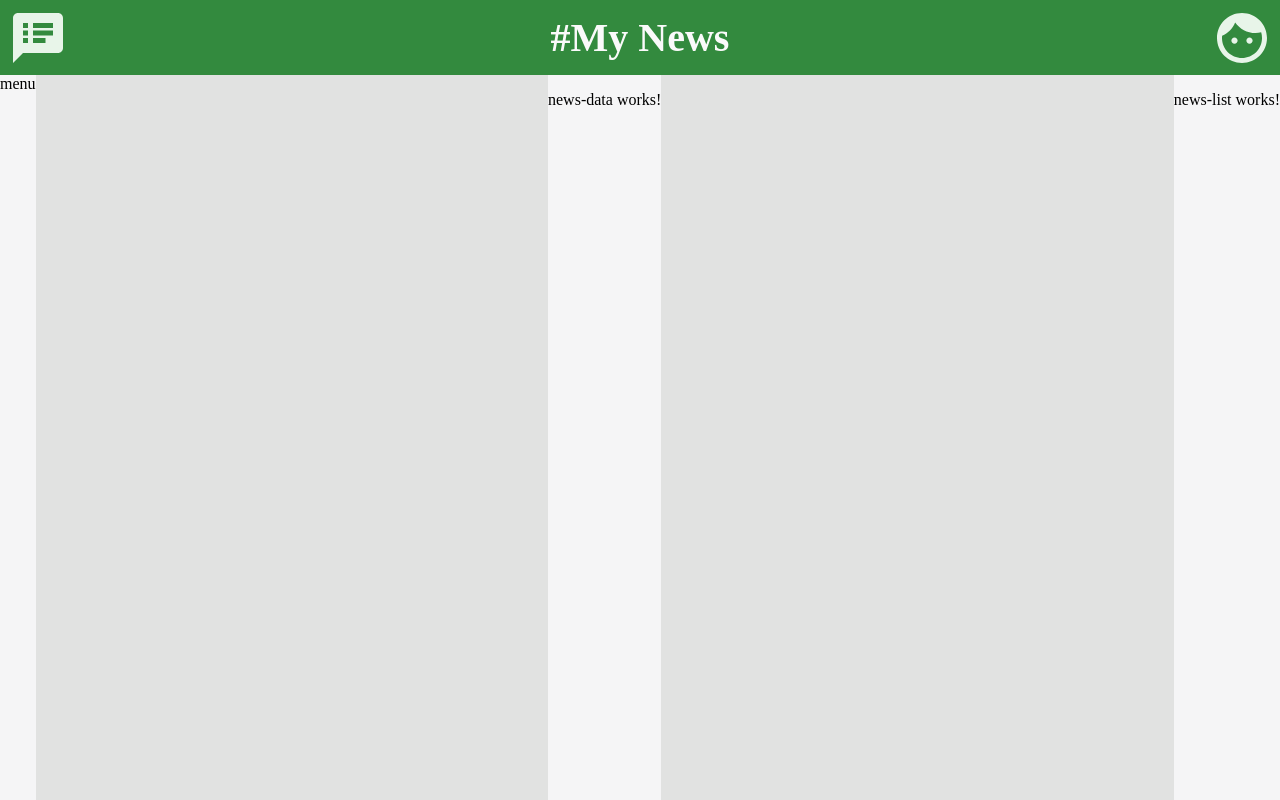
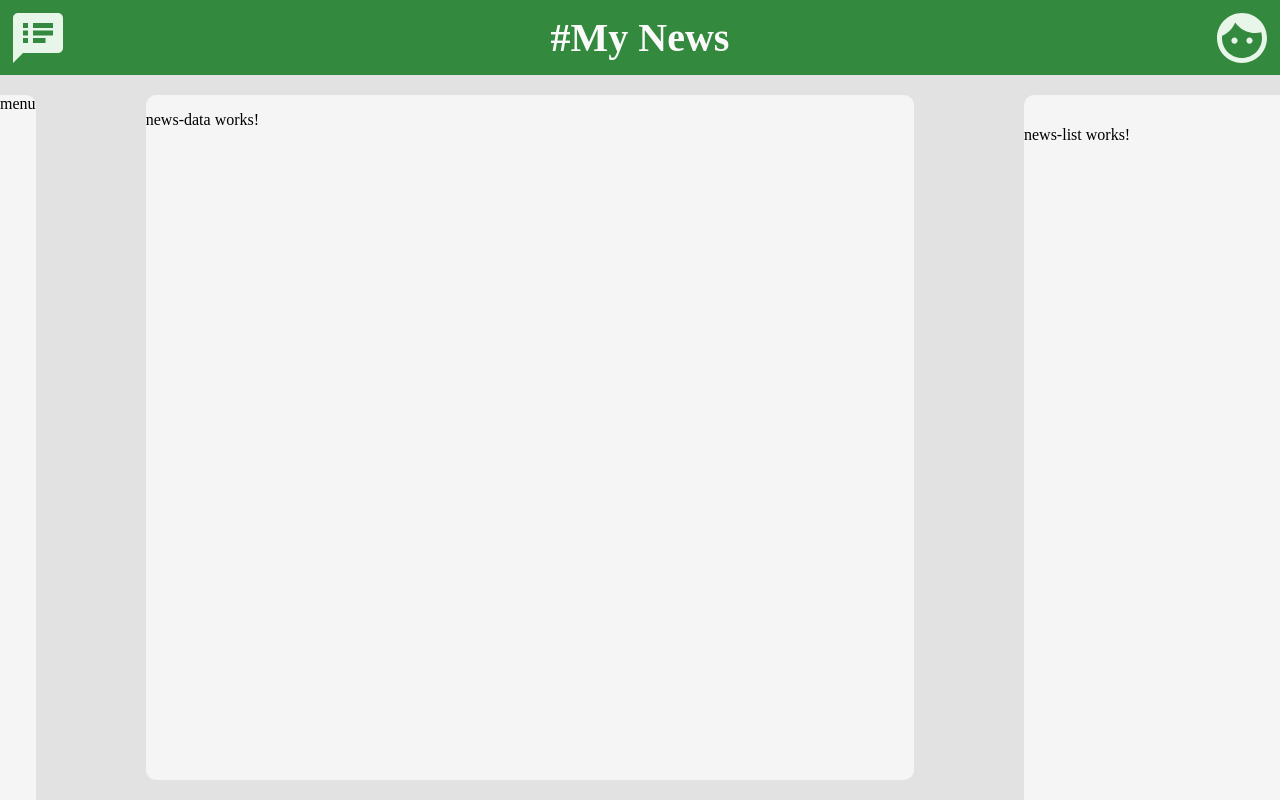
Before and after one commit to orelll/zaprogramowani_angular, an Angular app: page / in a window 1280 px wide. Built offline with nearby package versions, Linux system fonts and the light colour scheme.

Commit message:
ready for lesson

```diff
--- a/src/app/app.component.css
+++ b/src/app/app.component.css
@@ -1,7 +1,34 @@
-.main-item{
+.main-item {
     background-color: var(--component-background);
-}
+    margin: 20px;
+  }
 
-.header{
+  .header {
+    height: var(--header-height);
     background-color: var(--color-primary-dark);
-}
+  }
+
+  .app-body {
+    height: calc(100% - var(--header-height));
+  }
+
+  .menu {
+    margin-left: 0;
+    margin-bottom: 0;
+    border-top-right-radius: var(--standard-border-radius);
+  }
+
+  .main-data {
+    width: 60%;
+    border-radius: var(--standard-border-radius);
+  }
+
+  .news-list {
+    width: 20%;
+    margin-bottom: 0;
+    margin-right: 0;
+    border-top-left-radius: var(--standard-border-radius);
+    overflow: auto;
+    padding-top: 15px;
+    padding-bottom: 15px;
+  }
--- a/src/app/app.component.html
+++ b/src/app/app.component.html
@@ -2,14 +2,14 @@
     <div class="header">
         <app-header></app-header>
     </div>
-    <div class="container height-100">
-        <div class="main-item">
+    <div class="container app-body">
+        <div class="main-item menu">
             menu
         </div>
-        <div class="main-item">
+        <div class="main-item main-data">
             <app-news-data></app-news-data>
         </div>
-        <div class="main-item">
+        <div class="main-item news-list">
             <app-news-list></app-news-list>
         </div>
     </div>
```
